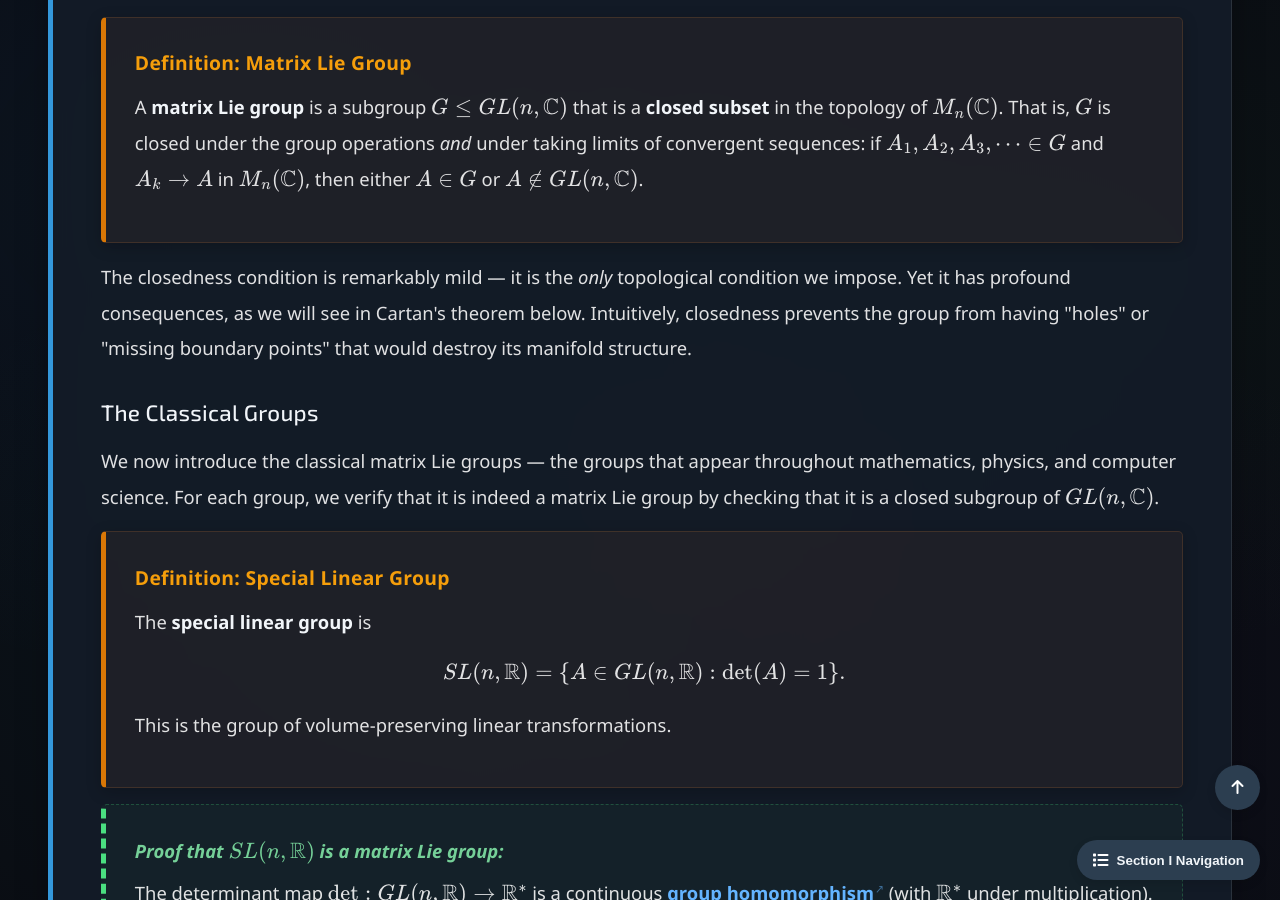
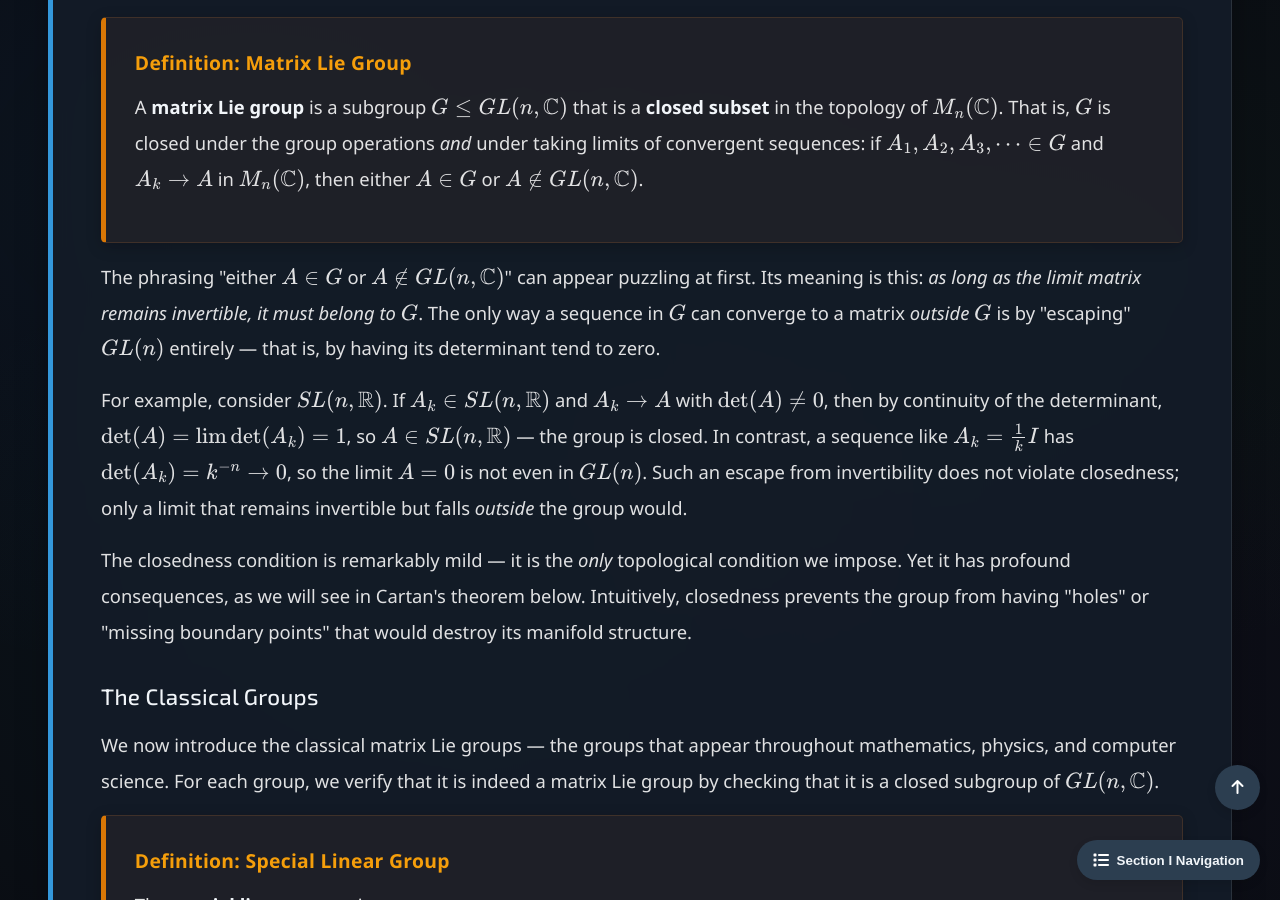
Before and after one commit to Yusukey01/yusukey01.github.io, a Jekyll site: the page built from Mathematics/Linear_algebra/lie_groups.html, in a window 1280 px wide and 900 px high, scrolled down 3442 px. Built offline with Jekyll 4.4.1, drawn with Linux system fonts in a browser that asks for light colours; some of the changed text lies outside the part shown.

Commit message:
linalg-27 to 30 Lie Group series ver.2

```diff
--- a/Mathematics/Linear_algebra/lie_groups.html
+++ b/Mathematics/Linear_algebra/lie_groups.html
@@ -25,10 +25,6 @@ noindex: true
         </div>
 
         <div class="container">
-
-            <!-- ═══════════════════════════════════════════════════════════ -->
-            <!--  §1  FROM DISCRETE TO CONTINUOUS SYMMETRY                 -->
-            <!-- ═══════════════════════════════════════════════════════════ -->
 
             <section id="intro" class="section-content">
                 <h2>From Discrete to Continuous Symmetry</h2>
@@ -135,9 +131,6 @@ noindex: true
                 </p>
             </section>
 
-            <!-- ═══════════════════════════════════════════════════════════ -->
-            <!--  §2  MATRIX LIE GROUPS                                    -->
-            <!-- ═══════════════════════════════════════════════════════════ -->
 
             <section id="matrix-lie" class="section-content">
                 <h2>Matrix Lie Groups</h2>
@@ -189,6 +182,24 @@ noindex: true
                 </div>
 
                 <p>
+                    The phrasing "either \(A \in G\) or \(A \notin GL(n, \mathbb{C})\)" can appear puzzling at
+                    first. Its meaning is this: <em>as long as the limit matrix remains invertible, it must
+                    belong to \(G\)</em>. The only way a sequence in \(G\) can converge to a matrix
+                    <em>outside</em> \(G\) is by "escaping" \(GL(n)\) entirely — that is, by having its
+                    determinant tend to zero.
+                </p>
+
+                <p>
+                    For example, consider \(SL(n, \mathbb{R})\). If \(A_k \in SL(n, \mathbb{R})\) and
+                    \(A_k \to A\) with \(\det(A) \neq 0\), then by continuity of the determinant,
+                    \(\det(A) = \lim \det(A_k) = 1\), so \(A \in SL(n, \mathbb{R})\) — the group is closed.
+                    In contrast, a sequence like \(A_k = \frac{1}{k}I\) has \(\det(A_k) = k^{-n} \to 0\),
+                    so the limit \(A = 0\) is not even in \(GL(n)\). Such an escape from invertibility
+                    does not violate closedness; only a limit that remains invertible but falls <em>outside</em>
+                    the group would.
+                </p>
+
+                <p>
                     The closedness condition is remarkably mild — it is the <em>only</em> topological condition
                     we impose. Yet it has profound consequences, as we will see in Cartan's theorem below.
                     Intuitively, closedness prevents the group from having "holes" or "missing boundary points"
@@ -203,7 +214,6 @@ noindex: true
                     a matrix Lie group by checking that it is a closed subgroup of \(GL(n, \mathbb{C})\).
                 </p>
 
-                <!-- SL(n, ℝ) -->
                 <div class="theorem" id="D-special_linear_group">
                     <span class="theorem-title">Definition: Special Linear Group</span>
                     <p>
@@ -229,7 +239,6 @@ noindex: true
                     </p>
                 </div>
 
-                <!-- O(n) -->
                 <div class="theorem" id="D-orthogonal_group">
                     <span class="theorem-title">Definition: Orthogonal Group</span>
                     <p>
@@ -284,7 +293,6 @@ noindex: true
                     with a reflection). The component containing the identity is the special orthogonal group.
                 </p>
 
-                <!-- SO(n) -->
                 <div class="theorem" id="D-special_orthogonal_group">
                     <span class="theorem-title">Definition: Special Orthogonal Group</span>
                     <p>
@@ -303,8 +311,15 @@ noindex: true
                     <span class="proof-title">Proof that \(SO(n)\) is connected:</span>
                     <p>
                         We show that \(SO(n)\) is <strong>path-connected</strong>, which implies connectedness.
-                        Let \(A \in SO(n)\). We must find a continuous path from \(I\) to \(A\) within \(SO(n)\).
-                        By the real Schur decomposition, every element of \(SO(n)\) is orthogonally similar to a
+                        The geometric idea is simple in low dimensions: in \(SO(2)\), every rotation
+                        \(R(\theta)\) is connected to the identity by the path \(R(t\theta)\), \(t \in [0,1]\).
+                        In \(SO(3)\), Euler's rotation theorem tells us that every rotation is a rotation by
+                        some angle \(\theta\) about a fixed axis, so the same "wind \(\theta\) down to \(0\)"
+                        argument works. The general proof makes this "winding down" rigorous for all \(n\) via
+                        the real Schur decomposition.
+                    </p>
+                    <p>
+                        Let \(A \in SO(n)\). By the real Schur decomposition, \(A\) is orthogonally similar to a
                         block-diagonal matrix consisting of \(2 \times 2\) rotation blocks
                         \(\begin{pmatrix} \cos\theta_k & -\sin\theta_k \\ \sin\theta_k & \cos\theta_k \end{pmatrix}\),
                         and when \(n\) is odd, a single \(1 \times 1\) block. Since \(\det A = 1\), any eigenvalue \(-1\)
@@ -325,7 +340,6 @@ noindex: true
                     (three Euler angles, or equivalently, a rotation axis and an angle).
                 </p>
 
-                <!-- U(n) -->
                 <div class="theorem" id="D-unitary_group">
                     <span class="theorem-title">Definition: Unitary Group</span>
                     <p>
@@ -341,7 +355,6 @@ noindex: true
                     </p>
                 </div>
 
-                <!-- SU(n) -->
                 <div class="theorem" id="D-special_unitary_group">
                     <span class="theorem-title">Definition: Special Unitary Group</span>
                     <p>
@@ -350,12 +363,13 @@ noindex: true
                             SU(n) = U(n) \cap SL(n, \mathbb{C}) = \{ A \in GL(n, \mathbb{C}) : A^* A = I,\; \det(A) = 1 \}.
                         \]
                         It is a closed, compact, connected subgroup of \(GL(n, \mathbb{C})\) of dimension
-                        \(n^2 - 1\). The group \(SU(2)\) plays a central role in quantum mechanics and, as we
-                        shall see in the next page, is intimately related to \(SO(3)\) via a 2:1 covering map.
+                        \(n^2 - 1\). In particular, \(\dim SU(2) = 2^2 - 1 = 3\), the same dimension as
+                        \(SO(3)\) — a first hint of the deep relationship between these two groups. As we
+                        shall see in the next page, \(SU(2)\) is intimately related to \(SO(3)\) via a
+                        2:1 covering map.
                     </p>
                 </div>
 
-                <!-- SE(3) -->
                 <div class="theorem" id="D-special_euclidean_group">
                     <span class="theorem-title">Definition: Special Euclidean Group</span>
                     <p>
@@ -503,8 +517,14 @@ noindex: true
                     <p>
                         The group \(SO(3)\) acts transitively on the unit sphere \(S^2 \subset \mathbb{R}^3\)
                         (any unit vector can be rotated to any other). The stabilizer of the north pole
-                        \(\mathbf{e}_3 = (0, 0, 1)^\top\) is the subgroup of rotations about the \(z\)-axis,
-                        which is isomorphic to \(SO(2)\). Therefore:
+                        \(\mathbf{e}_3 = (0, 0, 1)^\top\) consists of all rotations that fix the \(z\)-axis.
+                        These are precisely the matrices of the form
+                        \[
+                            \begin{pmatrix} \cos\theta & -\sin\theta & 0 \\ \sin\theta & \cos\theta & 0 \\ 0 & 0 & 1 \end{pmatrix}
+                            = \begin{pmatrix} R_{2\times 2} & \mathbf{0} \\ \mathbf{0}^\top & 1 \end{pmatrix},
+                        \]
+                        where the upper-left \(2 \times 2\) block \(R_{2\times 2}\) ranges over \(SO(2)\).
+                        Therefore:
                         \[
                             SO(3) / SO(2) \cong S^2.
                         \]
@@ -514,9 +534,6 @@ noindex: true
                 </div>
             </section>
 
-            <!-- ═══════════════════════════════════════════════════════════ -->
-            <!--  §3  LOOKING AHEAD                                        -->
-            <!-- ═══════════════════════════════════════════════════════════ -->
 
             <section id="ahead" class="section-content">
                 <h2>Looking Ahead</h2>
```
Also changed, not shown: Mathematics/Linear_algebra/lie_algebras.html (+20 -18 lines), Mathematics/Linear_algebra/lie_correspondence.html (+17 -19 lines), Mathematics/Linear_algebra/matrix_exponential.html (+11 -20 lines).
